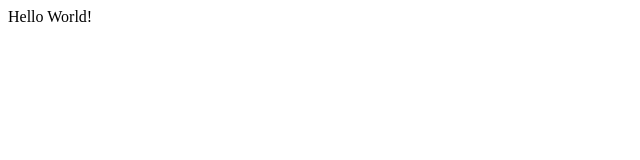
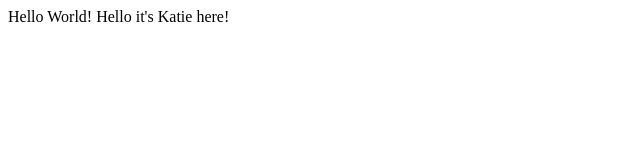
Before and after one commit to amykidd1/CFG-Projecct, a plain HTML site: page Index.html in a window 1280 px wide. Shown: the whole page, without its empty margins (0-640 px from the left). Drawn offline with Linux system fonts and the light colour scheme.

Commit message:
Saying Hellp
Extra HTML saying Hi

```diff
--- a/Index.html
+++ b/Index.html
@@ -1,3 +1,5 @@
 <html>
 
 Hello World!
+
+Hello it's Katie here!
```
